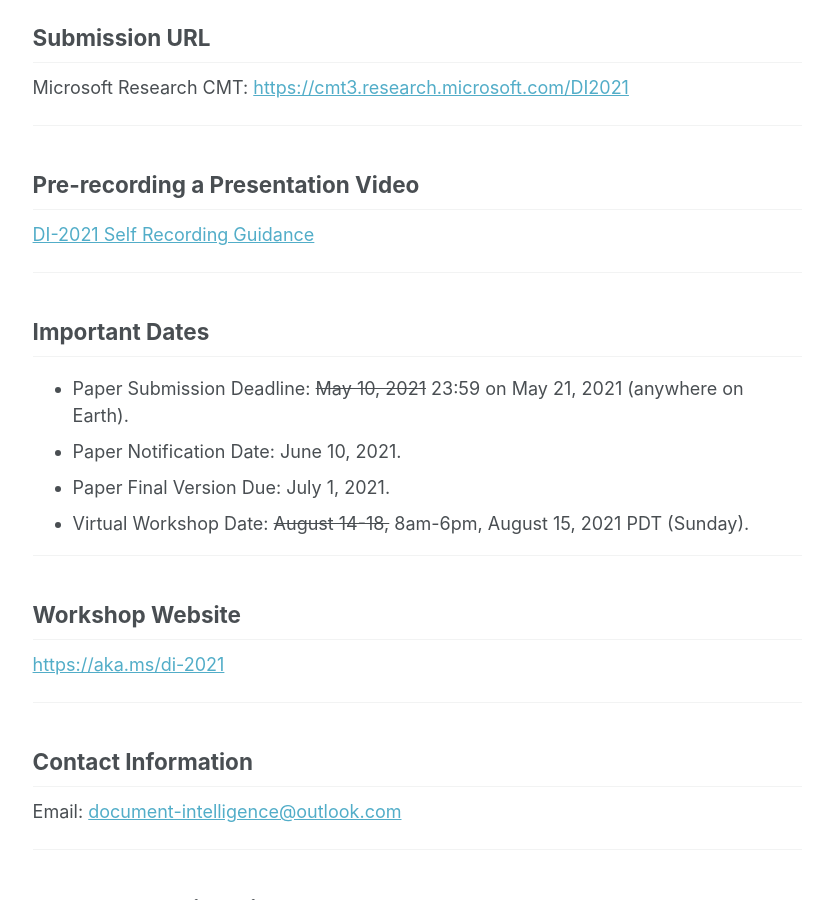
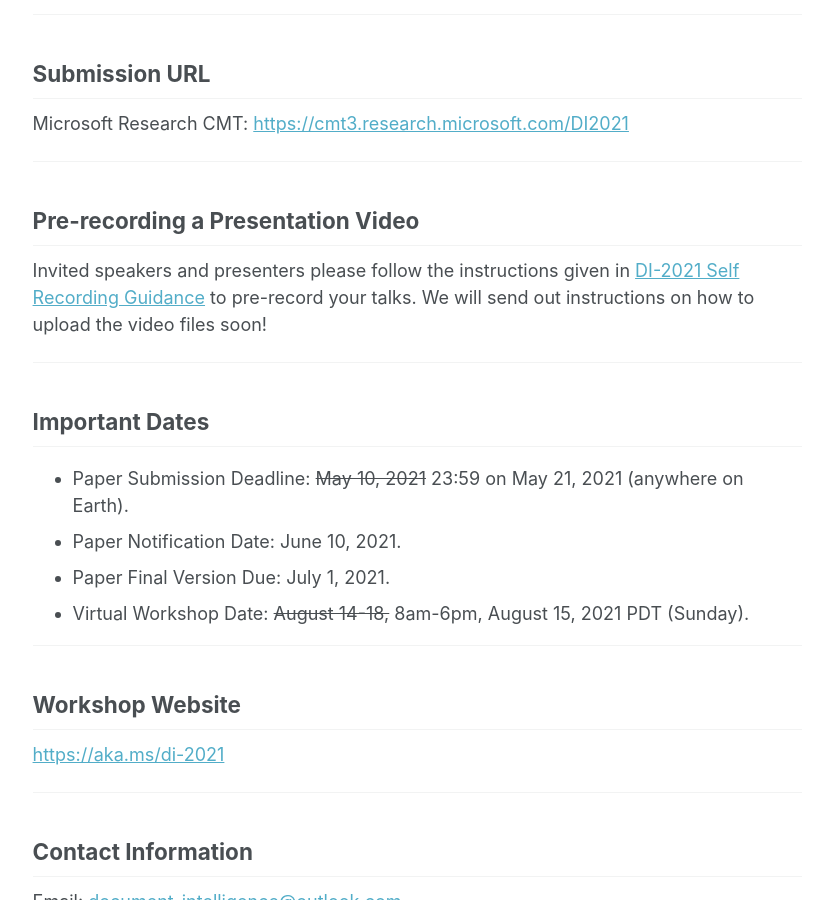
Before and after one commit to document-intelligence/DI-2022, a Jekyll site: the page built from _pages/cfp.md, in a window 1280 px wide and 900 px high, scrolled down 3364 px. Shown: the whole window, without its empty margins (249-1082 px from the left). Built offline with Jekyll 4.4.1, drawn with Linux system fonts in a browser that asks for light colours; some of the changed text lies outside the part shown.

Commit message:
Update cfp.md

```diff
--- a/_pages/cfp.md
+++ b/_pages/cfp.md
@@ -13,6 +13,7 @@ redirect_from:
 
 ## UPDATES
 
+- July 6: Added section on [pre-recording presentation videos](#pre-recording).
 - July 2: [Invited Talks](https://document-intelligence.github.io/DI-2021/talks/) updated with talk info from [Kevyn Collins-Thompson](http://www-personal.umich.edu/~kevynct/) and [Benjamin Van Durme](https://www.cs.jhu.edu/~vandurme/).
 - July 1: [Invited Talks](https://document-intelligence.github.io/DI-2021/talks/) updated with talk info from [Cha Zhang](https://www.microsoft.com/en-us/research/people/chazhang/).
 - June 30: [Invited Talks](https://document-intelligence.github.io/DI-2021/talks/) updated with talk info from [Don Metzler](https://research.google/people/DonaldMetzler/) and [Heng Ji](https://cs.illinois.edu/about/people/faculty/hengji).
@@ -112,9 +113,11 @@ Microsoft Research CMT: <https://cmt3.research.microsoft.com/DI2021>
 
 ------
 
+<div id="pre-recording"></div>
+
 ## Pre-recording a Presentation Video
 
-[DI-2021 Self Recording Guidance](</DI-2021/files/DI-2021 Self Recording Guidance.pdf>)
+Invited speakers and presenters please follow the instructions given in [DI-2021 Self Recording Guidance](</DI-2021/files/DI-2021 Self Recording Guidance.pdf>) to pre-record your talks. We will send out instructions on how to upload the video files soon!
 
 ------
 
```
